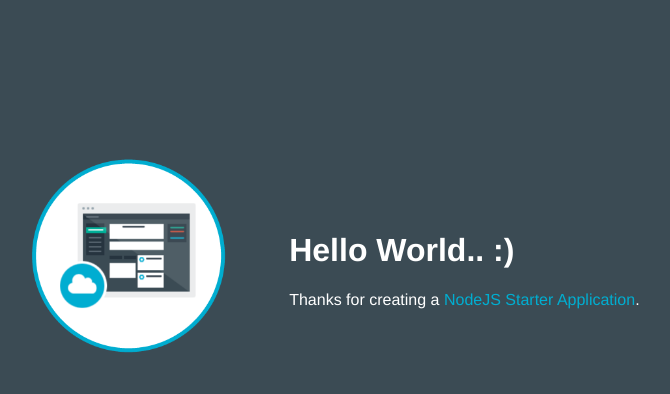
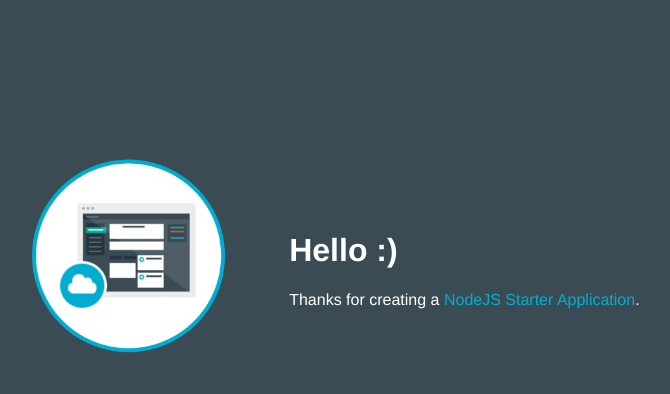
Before and after one commit to kanishkap/weborion, a website: page public/index.html in a window 1280 px wide. Shown: the whole page, without its empty margins (253-923 px from the left). Drawn offline with Linux system fonts and the light colour scheme.

Commit message:
my second commit

```diff
--- a/public/index.html
+++ b/public/index.html
@@ -16,7 +16,7 @@
           <img class = "newappIcon" src="images/newapp-icon.png">
         </td>
         <td>
-          <h1 id="message">Hello World.. :)</h1>
+          <h1 id="message">Hello :)</h1>
           <p class='description'></p> Thanks for creating a <span class = "blue">NodeJS Starter Application</span>.
         </td>
       </tr>
```
